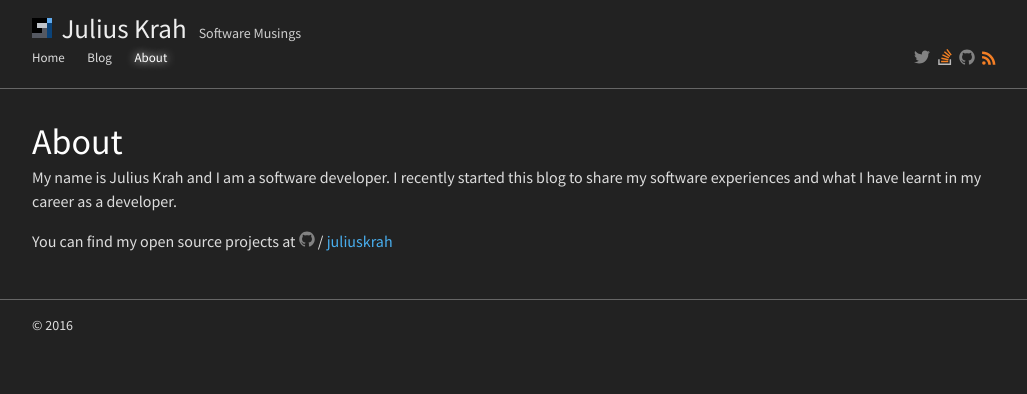
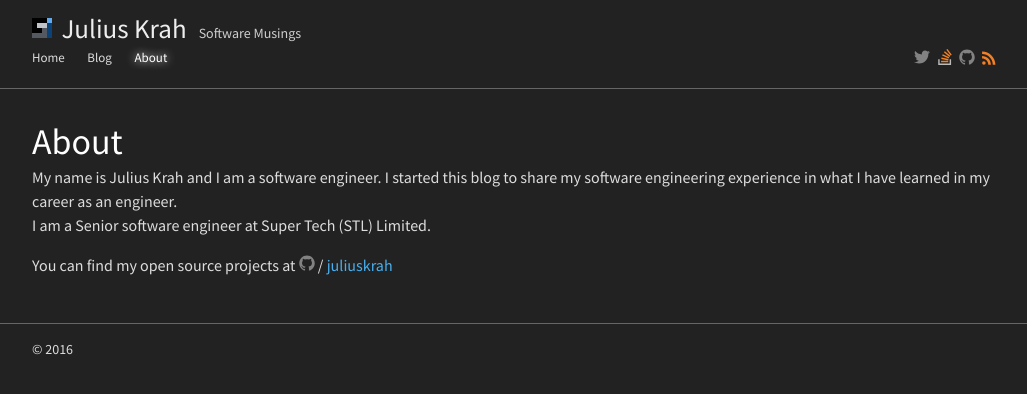
Before and after one commit to juliuskrah/juliuskrah.github.io, a Jekyll site: the page built from about.md, in a window 1280 px wide. Shown: the top 394 px of the page, without its empty margins (123-1150 px from the left). Built offline with Jekyll 4.4.1, drawn with Linux system fonts in a browser that asks for light colours.

Commit message:
Updated about me

```diff
--- a/about.md
+++ b/about.md
@@ -5,8 +5,9 @@ permalink: /about/
 section: about
 ---
 
-My name is Julius Krah and I am a software developer. I recently started this blog to share my software experiences and what I have learnt
-in my career as a developer.
+My name is Julius Krah and I am a software engineer. I started this blog to share my software engineering experience in what
+I have learned in my career as an engineer.
+I am a Senior software engineer at Super Tech (STL) Limited.
 
 You can find my open source projects at
 {% include icon-github.html username=site.github_username %} /
```
